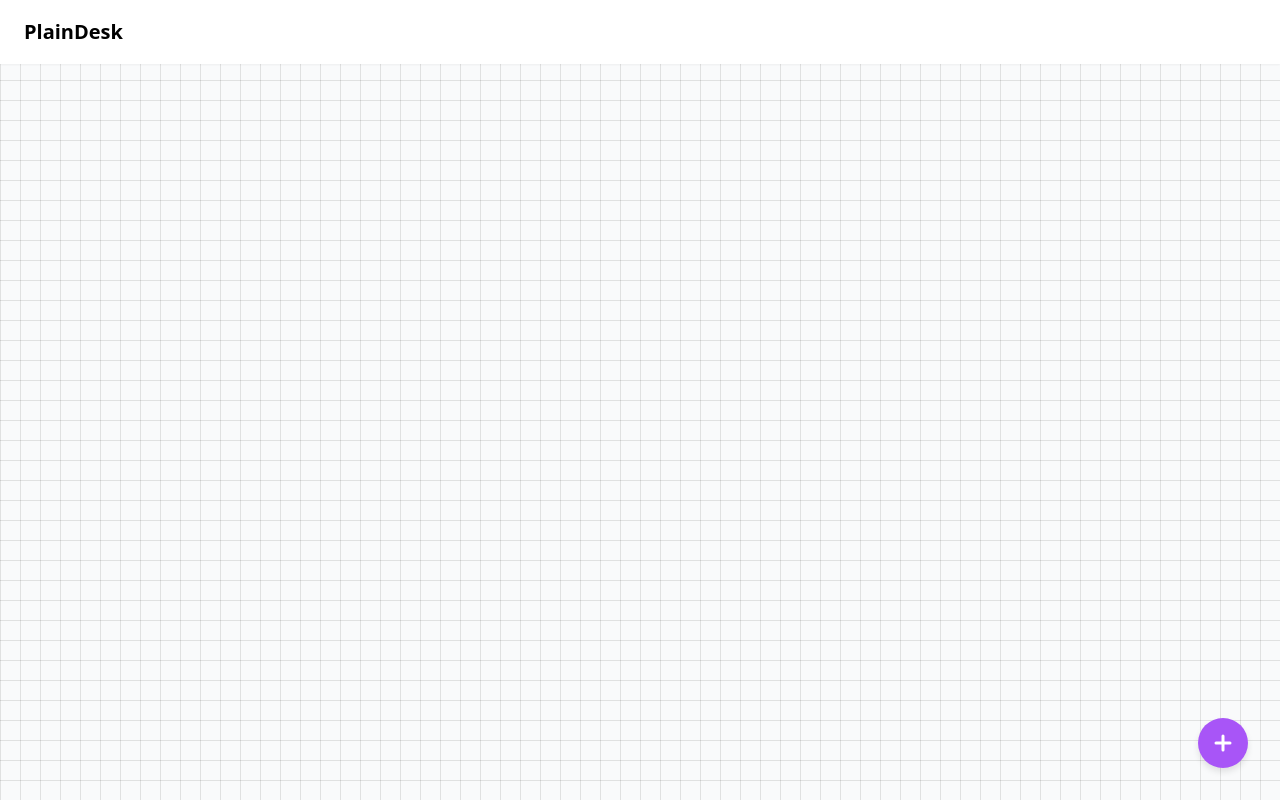
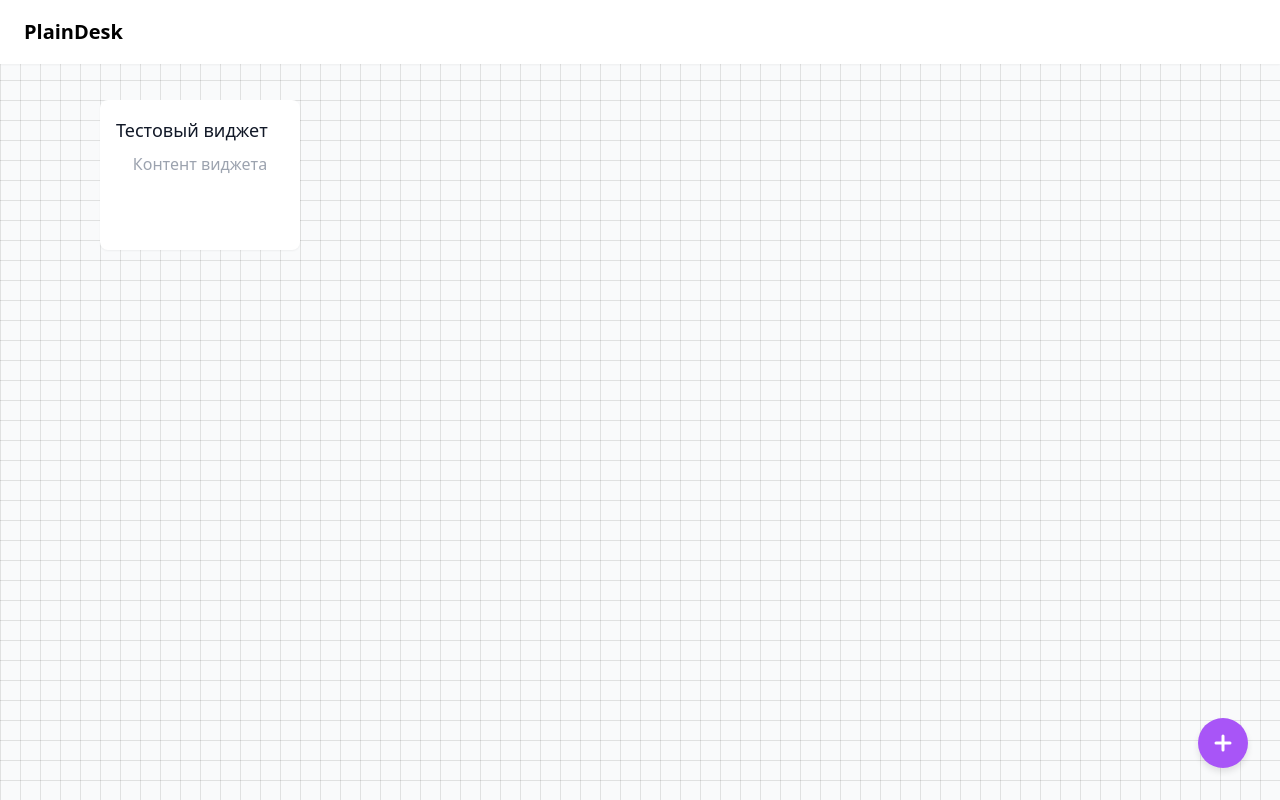
Before and after one commit to ds-khutsishvili/plaindesk, a Next.js app: page / in a window 1280 px wide. Both pictures are taken after a click on the element 1223 px from the left and 743 px from the top of the page. Built offline with nearby package versions, Linux system fonts and the light colour scheme.

Commit message:
Replace react-dnd with dnd-kit for improved drag and drop functionality

```diff
--- a/app/page.tsx
+++ b/app/page.tsx
@@ -2,15 +2,12 @@
 
 import Header from '@/components/Header';
 import Board from '@/components/Board';
-import DndProviderWrapper from '@/components/DndProviderWrapper';
 
 export default function Home() {
   return (
-    <DndProviderWrapper>
-      <main className="min-h-screen">
-        <Header />
-        <Board />
-      </main>
-    </DndProviderWrapper>
+    <main className="min-h-screen">
+      <Header />
+      <Board />
+    </main>
   );
 }
--- a/components/Board.tsx
+++ b/components/Board.tsx
@@ -1,9 +1,11 @@
 "use client"
 
 import { useState, useCallback } from "react"
-import { useDrop } from "react-dnd"
+import { DndContext, DragEndEvent, DragStartEvent, useSensor, useSensors, PointerSensor } from "@dnd-kit/core"
+import { snapCenterToCursor } from "@dnd-kit/modifiers"
 import type { Widget } from "../types/Widget"
 import AddWidgetButton from "./AddWidgetButton"
+import WidgetContainer from "./WidgetContainer"
 
 interface BoardProps {
   isDarkMode?: boolean;
@@ -18,24 +20,66 @@ const Board: React.FC<BoardProps> = ({
   // В MVP версии пока работаем с пустым массивом виджетов
   const [widgets, setWidgets] = useState<Widget[]>([])
 
+  // Состояние для отслеживания перетаскиваемого виджета
+  const [activeWidget, setActiveWidget] = useState<Widget | null>(null)
+
+  // Настройка сенсоров для dnd-kit
+  const sensors = useSensors(
+    useSensor(PointerSensor, {
+      activationConstraint: {
+        distance: 8, // Минимальное расстояние для активации перетаскивания
+      },
+    })
+  )
+
   // Функция для добавления будущих виджетов
   const addWidget = (widget: Widget) => {
     setWidgets([...widgets, widget])
   }
 
-  const [, drop] = useDrop(
-    () => ({
-      accept: "widget",
-      drop: () => ({}),
-    }),
-    [],
-  )
+  // Функция для удаления виджета
+  const removeWidget = (id: number) => {
+    setWidgets(widgets.filter(widget => widget.id !== id))
+  }
+
+  // Обработчик начала перетаскивания
+  const handleDragStart = (event: DragStartEvent) => {
+    const { active } = event
+    const widgetId = Number(active.id)
+    const draggedWidget = widgets.find(widget => widget.id === widgetId) || null
+    setActiveWidget(draggedWidget)
+  }
+
+  // Обработчик окончания перетаскивания
+  const handleDragEnd = (event: DragEndEvent) => {
+    const { active, delta, over } = event
+
+    if (activeWidget) {
+      // Обновляем позицию виджета с учетом сетки
+      const newX = Math.round((activeWidget.position.x + delta.x) / GRID_SIZE) * GRID_SIZE
+      const newY = Math.max(TOP_OFFSET, Math.round((activeWidget.position.y + delta.y) / GRID_SIZE) * GRID_SIZE)
+
+      // Обновляем виджет в массиве
+      setWidgets(widgets.map(widget =>
+        widget.id === activeWidget.id
+          ? { ...widget, position: { x: newX, y: newY } }
+          : widget
+      ))
+    }
+
+    setActiveWidget(null)
+  }
 
   return (
     <div className="relative w-full h-screen overflow-hidden">
       {/* Основная доска с сеткой */}
+      <DndContext
+        sensors={sensors}
+        onDragStart={handleDragStart}
+        onDragEnd={handleDragEnd}
+        modifiers={[snapCenterToCursor]}
+      >
         <div
-        ref={drop}
           className={`w-full h-screen overflow-hidden relative transition-colors duration-200 ${
             isDarkMode ? "bg-gray-900" : "bg-gray-50"
           }`}
@@ -46,9 +90,40 @@ const Board: React.FC<BoardProps> = ({
             backgroundPosition: `0 ${TOP_OFFSET}px`,
           }}
         >
+          {/* Отображаем все виджеты */}
+          {widgets.map((widget) => (
+            <WidgetContainer
+              key={widget.id}
+              widget={widget}
+              isDarkMode={isDarkMode}
+            />
+          ))}
+
+          {/* Отображаем превью перетаскиваемого виджета */}
+          {activeWidget && (
+            <WidgetContainer
+              widget={activeWidget}
+              isDarkMode={isDarkMode}
+              isPreview={true}
+            />
+          )}
+
           {/* Кнопка добавления виджета в правом нижнем углу */}
-        <AddWidgetButton onClick={() => console.log("Клик по кнопке добавления виджета")} />
+          <AddWidgetButton
+            onClick={() => {
+              // Пример добавления тестового виджета
+              const newWidget: Widget = {
+                id: Date.now(),
+                type: "test",
+                position: { x: 100, y: 100 },
+                size: { width: 200, height: 150 },
+                title: "Тестовый виджет"
+              }
+              addWidget(newWidget)
+            }}
+          />
         </div>
+      </DndContext>
     </div>
   )
 }
--- a/components/DndProviderWrapper.tsx
+++ /dev/null
@@ -1,12 +0,0 @@
-"use client";
-
-import { DndProvider } from "react-dnd";
-import { HTML5Backend } from "react-dnd-html5-backend";
-
-export default function DndProviderWrapper({
-  children,
-}: {
-  children: React.ReactNode;
-}) {
-  return <DndProvider backend={HTML5Backend}>{children}</DndProvider>;
-}
--- /dev/null
+++ b/components/WidgetContainer.tsx
@@ -0,0 +1,107 @@
+"use client"
+
+import { useDraggable } from "@dnd-kit/core"
+import { CSS } from "@dnd-kit/utilities"
+import { useState } from "react"
+import type { Widget } from "@/types/Widget"
+
+interface WidgetContainerProps {
+  widget: Widget
+  isDarkMode?: boolean
+  isPreview?: boolean
+}
+
+const WidgetContainer: React.FC<WidgetContainerProps> = ({
+  widget,
+  isDarkMode = false,
+  isPreview = false,
+}) => {
+  const [isHovered, setIsHovered] = useState(false)
+
+  // Настройка перетаскивания с помощью dnd-kit
+  const { attributes, listeners, setNodeRef, transform } = useDraggable({
+    id: String(widget.id),
+    data: widget,
+    disabled: isPreview,
+  })
+
+  // Стили для перетаскивания
+  const style = {
+    transform: CSS.Translate.toString(transform),
+    width: `${widget.size.width}px`,
+    height: `${widget.size.height}px`,
+    position: "absolute" as const,
+    left: `${widget.position.x}px`,
+    top: `${widget.position.y}px`,
+    opacity: isPreview ? 0.7 : 1,
+    zIndex: isPreview ? 1000 : 1,
+  }
+
+  return (
+    <div
+      ref={setNodeRef}
+      style={style}
+      className={`rounded-lg shadow-sm p-4 transition-all duration-200 ${
+        isDarkMode ? "bg-gray-800 text-white" : "bg-white text-gray-900"
+      }`}
+      onMouseEnter={() => setIsHovered(true)}
+      onMouseLeave={() => setIsHovered(false)}
+      {...attributes}
+      {...listeners}
+    >
+      {/* Заголовок виджета */}
+      {widget.title && (
+        <div className="text-lg font-medium mb-2">{widget.title}</div>
+      )}
+
+      {/* Содержимое виджета */}
+      <div className="flex-1">
+        {widget.content || (
+          <div className="h-full flex items-center justify-center text-gray-400">
+            Контент виджета
+          </div>
+        )}
+      </div>
+
+      {/* Элементы управления (видны только при наведении) */}
+      {isHovered && !isPreview && (
+        <div className="absolute top-2 right-2 flex space-x-2">
+          {/* Кнопка удаления */}
+          <button
+            className="w-6 h-6 rounded-full bg-red-500 text-white flex items-center justify-center opacity-70 hover:opacity-100"
+            onClick={(e) => {
+              e.stopPropagation()
+              console.log("Удаление виджета", widget.id)
+            }}
+          >
+            ✕
+          </button>
+
+          {/* Кнопка настроек */}
+          <button
+            className="w-6 h-6 rounded-full bg-gray-200 text-gray-700 flex items-center justify-center opacity-70 hover:opacity-100 dark:bg-gray-700 dark:text-gray-200"
+            onClick={(e) => {
+              e.stopPropagation()
+              console.log("Настройки виджета", widget.id)
+            }}
+          >
+            ⚙
+          </button>
+        </div>
+      )}
+
+      {/* Элемент изменения размера (виден только при наведении) */}
+      {isHovered && !isPreview && (
+        <div
+          className="absolute bottom-0 right-0 w-4 h-4 cursor-se-resize"
+          onMouseDown={(e) => {
+            e.stopPropagation()
+            console.log("Изменение размера виджета", widget.id)
+          }}
+        />
+      )}
+    </div>
+  )
+}
+
+export default WidgetContainer
```
Also changed, not shown: package.json (+6 -4 lines), 2 other files (tests, documents, lock files or other folders). Lines whose indentation alone changed are shown as unchanged.
